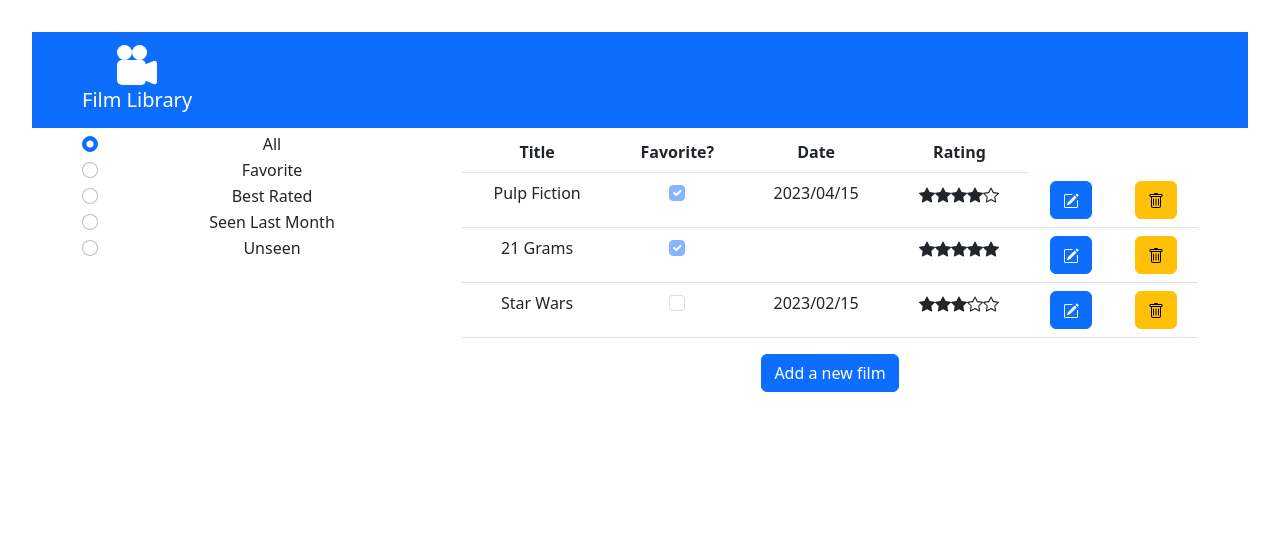
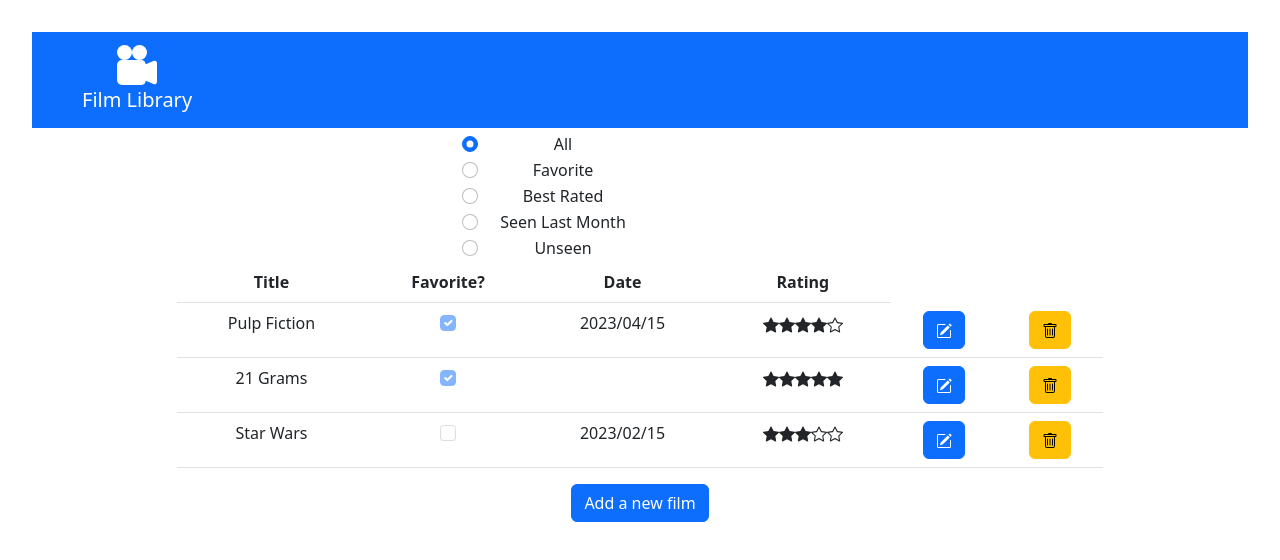
Before and after one commit to manuelfissore/WA_labs, a React (Vite) app in the folder Lab6/: page / in a window 1280 px wide. Shown: the top 560 px of the page. Built offline with nearby package versions, Linux system fonts and the light colour scheme.

Commit message:
lab6 done, ugly version

```diff
--- a/Lab6/src/AnswerForm.jsx
+++ b/Lab6/src/AnswerForm.jsx
@@ -2,6 +2,7 @@ import dayjs from 'dayjs';
 import { useState } from 'react'
 import {React} from 'react'
 import { Badge, Button, Col, Form, Row, Table, Container, Navbar, FormCheck } from 'react-bootstrap';
+
 
 
 function EditOrNewFilm(props) {
@@ -66,9 +67,11 @@ function EditOrNewFilm(props) {
             </Row>
             <Row>
                 <Form.Group controlId="isFavorite">
-                    {props.addNewOrEdit=='add' && <Form.Check type="checkbox" onChange={(ev)=>{setFavorite(ev.target.value)}} name="fav"/>}
-                    {props.addNewOrEdit=='edit' && (favorite==true || favorite=='on') && <Form.Check type="checkbox"  label='is one of your favorite?' onChange={(ev)=>{setFavorite(ev.target.value)}} name="fav" checked>is one of your favorite?</Form.Check>}
-                    {props.addNewOrEdit=='edit' && !(favorite==true || favorite=='on') && <Form.Check type="checkbox" label='is one of your favorite?' onChange={(ev)=>{setFavorite(ev.target.value)}}  name="fav">is one of your favorite?</Form.Check>}
+                    <Col sm="4">
+                    {props.addNewOrEdit=='add' && <Form.Check type="checkbox" onChange={(ev)=>{setFavorite(ev.target.value)}} label='Is one of your favorite?' name="fav"/>}
+                    {props.addNewOrEdit=='edit' && (favorite==true || favorite=='on') && <Form.Check type="checkbox"  label='Is one of your favorite?' onChange={(ev)=>{setFavorite(ev.target.value)}} name="fav" checked></Form.Check>}
+                    {props.addNewOrEdit=='edit' && !(favorite==true || favorite=='on') && <Form.Check type="checkbox" label='Is one of your favorite?' onChange={(ev)=>{setFavorite(ev.target.value)}}  name="fav"></Form.Check>}
+                    </Col>
                 </Form.Group>
             </Row>
             <Row>
--- a/Lab6/src/App.jsx
+++ b/Lab6/src/App.jsx
@@ -78,10 +78,10 @@ function App() {
     <NameAndLogo/>
   </header>
   <main>
-    <Container>
-      <Row>
-        <Col sm={4}><Filters activeState={activeState}/></Col>
-        <Col sm={8}>
+    <Container >
+      <Row className="justify-content-md-center">
+        <Col xs={4} md={4}><Filters activeState={activeState}/></Col>
+        <Col sm={10}>
           <FilmLibrary films={films} activeFilters={activeFilters} deleteFilm={deleteFilm} filters={filters} addNewOrEdit={addNewOrEdit} changeAddEditMode={changeAddEditMode} handleSave={handleSave} handleAdd={handleAdd}/>
           <AddFilm addNewOrEdit={addNewOrEdit} changeAddEditMode={changeAddEditMode}/>
         </Col>
--- a/Lab6/src/Components.jsx
+++ b/Lab6/src/Components.jsx
@@ -23,11 +23,13 @@ function FilmLibrary(props) {
 function Filters(props) {
     return (<>
             <div>
-                <MDBRadio type="radio" id='All' name='group1' defaultChecked label='All' onChange={()=>{props.activeState('filter_all')}}/>
-                <MDBRadio type="radio" id='Fav' name='group1'  label='Favorite' onChange={()=>{props.activeState('filter_favorite')}}/>
-                <MDBRadio type="radio" id='BR' name='group1' label='Best Rated'onChange={()=>{props.activeState('filter_bestRated')}}/>
-                <MDBRadio type="radio" id='RecentSeen' name='group1'  label='Seen Last Month' onChange={()=>{props.activeState('filter_recentlySeen')}}/>
-                <MDBRadio type="radio" id='Unseen' name='group1' label='Unseen' onChange={()=>{props.activeState('filter_unseen')}}/>
+                <Col xs={6}>
+                    <MDBRadio type="radio" id='All' name='group1' defaultChecked label='All' onChange={()=>{props.activeState('filter_all')}}/>
+                    <MDBRadio type="radio" id='Fav' name='group1'  label='Favorite' onChange={()=>{props.activeState('filter_favorite')}}/>
+                    <MDBRadio type="radio" id='BR' name='group1' label='Best Rated'onChange={()=>{props.activeState('filter_bestRated')}}/>
+                    <MDBRadio type="radio" id='RecentSeen' name='group1'  label='Seen Last Month' onChange={()=>{props.activeState('filter_recentlySeen')}}/>
+                    <MDBRadio type="radio" id='Unseen' name='group1' label='Unseen' onChange={()=>{props.activeState('filter_unseen')}}/>
+                </Col>
             </div>
     </>
     )
```
